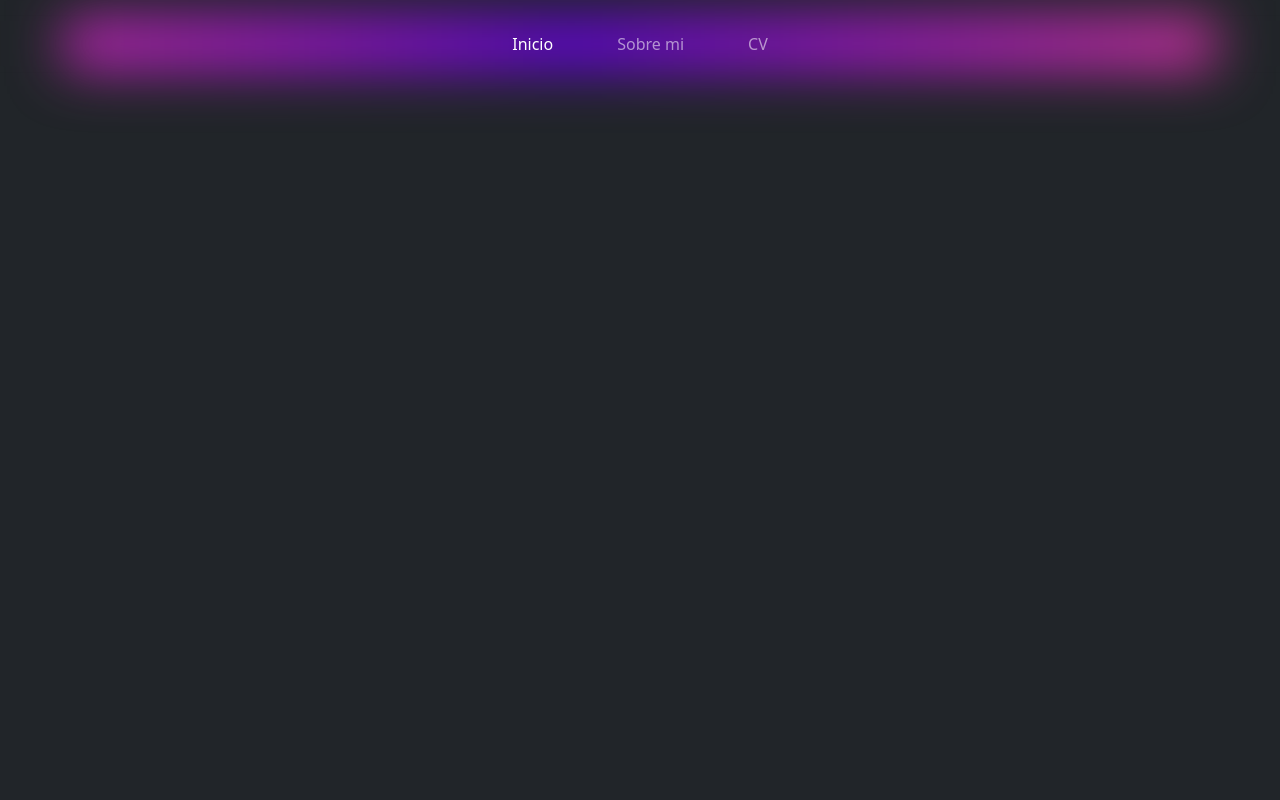
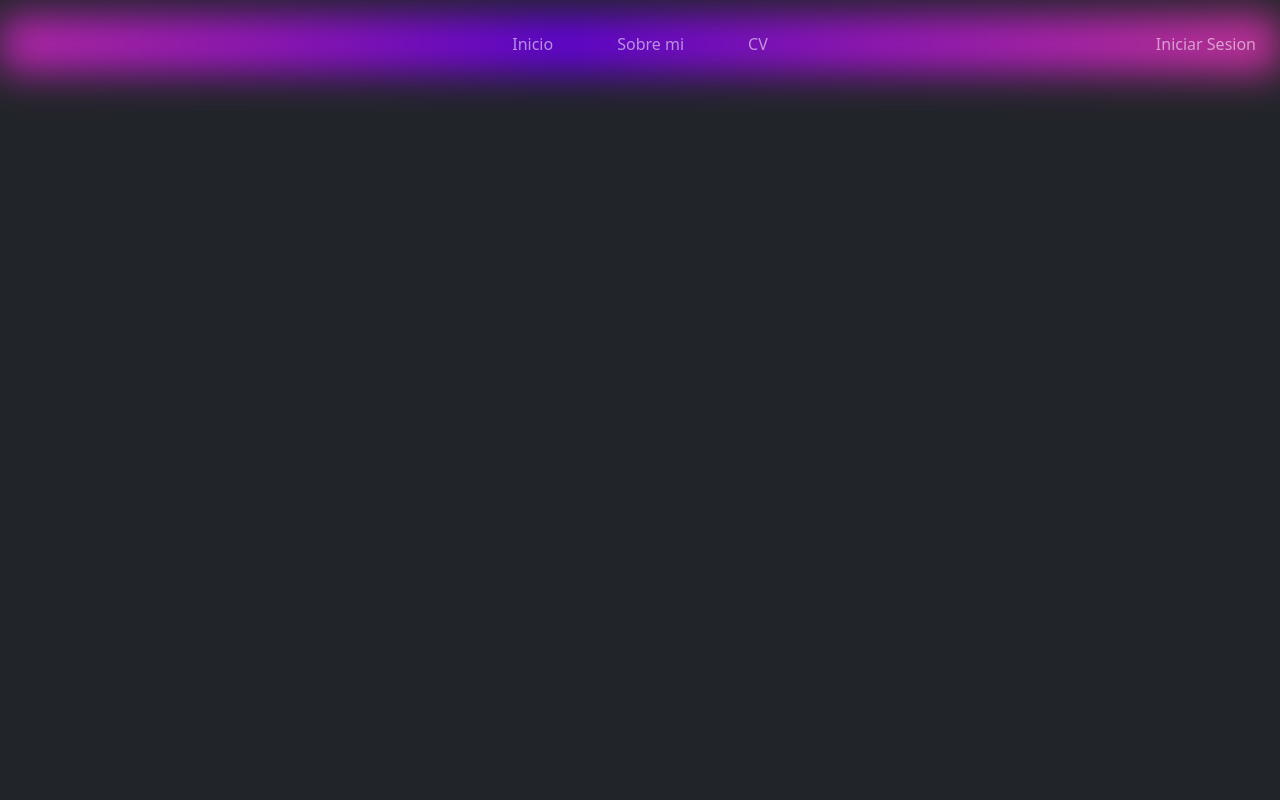
Before and after one commit to Emaprosk/emamagurno, a PHP site: template Views/nav.php in a window 1280 px wide. Run offline with PHP 8.4, Linux system fonts and the light colour scheme; the template is opened without the code that fills it, so the values that code supplies are empty; some libraries are stand-ins or nearby versions.

Commit message:
Update 5.12

```diff
--- a/Views/css/undergrow.css
+++ b/Views/css/undergrow.css
@@ -8,9 +8,9 @@
     content: "";
     z-index: -1;
     height: 100%;
-    width: 100%;
-    transform: scale(0.9) translateZ(0);
-    filter: blur(30px);
+    width:100%;
+    transform: scale(1) translateZ(0);
+    filter: blur(20px);
     background: linear-gradient(to right,
             #ff5770,
             #e4428d,
--- a/Views/footer.php
+++ b/Views/footer.php
@@ -6,4 +6,5 @@
      integrity="sha384-cuYeSxntonz0PPNlHhBs68uyIAVpIIOZZ5JqeqvYYIcEL727kskC66kF92t6Xl2V" crossorigin="anonymous"></script>
     </body>
 
+
 </html>
--- a/Views/header.php
+++ b/Views/header.php
@@ -17,4 +17,4 @@
      <title>Home</title>
 
 </head>
-<body class="bg-dark" id="all-body">
+<body class="bg-dark" id="bodu">
--- a/Views/nav.php
+++ b/Views/nav.php
@@ -6,7 +6,7 @@
     <div class="collapse navbar-collapse" id="navbarSupportedContent">
       <ul class="navbar-nav mx-auto mb-2 mb-lg-0 gap-5">
         <li class="nav-item">
-          <a class="nav-link active" aria-current="page" href="#">Inicio</a>
+          <a class="nav-link" aria-current="page" href="#">Inicio</a>
         </li>
         <li class="nav-item">
           <a class="nav-link" href="#">Sobre mi</a>
@@ -15,6 +15,10 @@
           <a class="nav-link" href="<?php echo FRONT_ROOT?>Data\CV Emanuel Magurno.pdf"
            target="_blank" rel="noopener noreferrer">CV</a>
         </li>
+
+        <li class="nav-item position-absolute end-0 me-3">
+          <a  href="#" class="nav-link">Iniciar Sesion</a>
+        </li>
       </ul>
     </div>
   </div>
```
